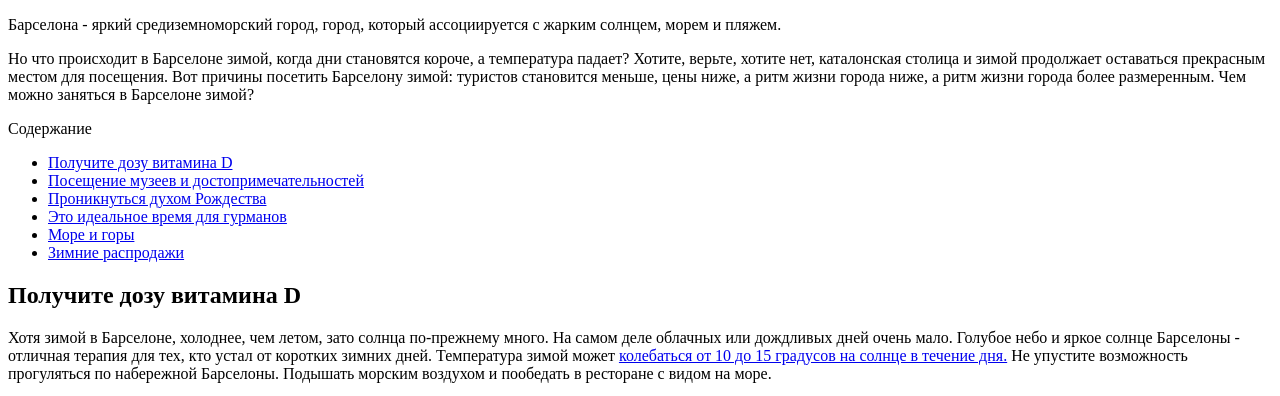
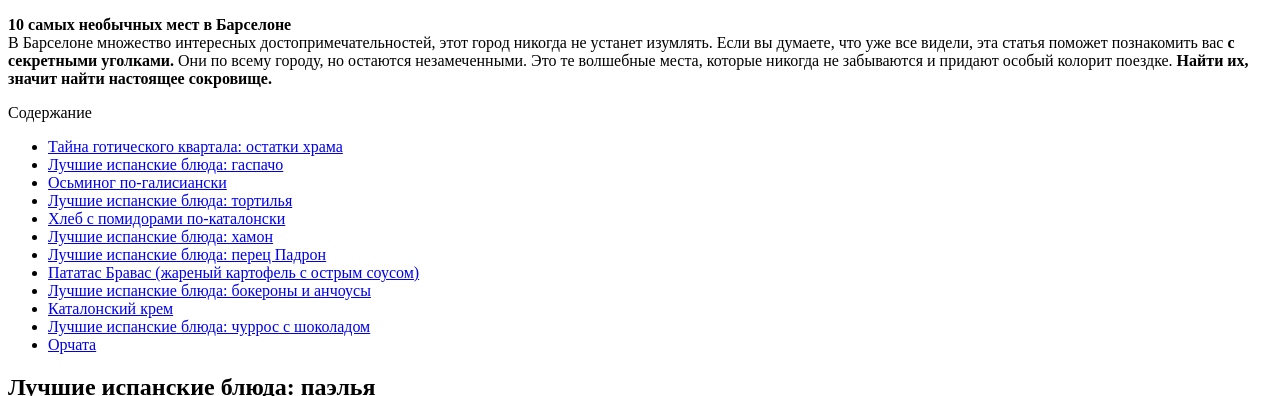
Before and after one commit to elonmax01/testcase, a Django app: template templates/posts.html in a window 1280 px wide. Shown: the top 396 px of the page. Run offline with Django 5.2, Linux system fonts and the light colour scheme; the template is opened without the code that fills it, so the values that code supplies are empty.

Commit message:
update on 01 Aug

```diff
--- a/templates/posts.html
+++ b/templates/posts.html
@@ -6,11 +6,9 @@
 </head>
 <body>
 <p>
-    Барселона - яркий средиземноморский город, город, который ассоциируется с жарким солнцем, морем и пляжем.
-</p>
-<p>
-    Но что происходит в Барселоне зимой, когда дни становятся короче, а температура падает? Хотите, верьте, хотите нет, каталонская столица и зимой продолжает оставаться прекрасным местом для посещения. Вот причины
-    посетить Барселону зимой: туристов становится меньше, цены ниже, а ритм жизни города ниже, а ритм жизни города более размеренным. Чем можно заняться в Барселоне зимой?
+    <b>10 самых необычных мест в Барселоне</b> <br>
+    В Барселоне множество интересных достопримечательностей, этот город никогда не устанет изумлять. Если вы думаете, что уже все видели, эта статья поможет познакомить вас <b>с секретными уголками.</b> Они по всему
+    городу, но остаются незамеченными. Это те волшебные места, которые никогда не забываются и придают особый колорит поездке. <b>Найти их, значит найти настоящее сокровище.</b>
 </p>
 <div id="toc_container" class="no_bullets">
     <p class="toc_title">
@@ -18,89 +16,166 @@
     </p>
     <ul class="toc_list">
         <li>
-            <a href="#i">Получите дозу витамина D</a>
+            <a href="#i">Тайна готического квартала: остатки храма </a>
         </li>
         <li>
-            <a href="#i-2">Посещение музеев и достопримечательностей</a>
+            <a href="#i-2">Лучшие испанские блюда: гаспачо</a>
         </li>
         <li>
-            <a href="#i-3">Проникнуться духом Рождества</a>
+            <a href="#i-3">Осьминог по-галисиански</a>
         </li>
         <li>
-            <a href="#i-4">Это идеальное время для гурманов</a>
+            <a href="#i-4">Лучшие испанские блюда: тортилья</a>
         </li>
         <li>
-            <a href="#i-5">Море и горы</a>
+            <a href="#i-5">Хлеб с помидорами по-каталонски</a>
         </li>
         <li>
-            <a href="#i-6">Зимние распродажи</a>
+            <a href="#i-6">Лучшие испанские блюда: хамон</a>
+        </li>
+        <li>
+            <a href="#i-7">Лучшие испанские блюда: перец Падрон</a>
+        </li>
+        <li>
+            <a href="#i-8">Пататас Бравас (жареный картофель с острым соусом)</a>
+        </li>
+        <li>
+            <a href="#i-9">Лучшие испанские блюда: бокероны и анчоусы</a>
+        </li>
+        <li>
+            <a href="#i-10">Каталонский крем</a>
+        </li>
+        <li>
+            <a href="#i-11">Лучшие испанские блюда: чуррос с шоколадом</a>
+        </li>
+        <li>
+            <a href="#i-12">Орчата</a>
         </li>
     </ul>
 </div>
 <h2>
-    <span id="i">Получите дозу витамина D</span>
+    <span id="i">Лучшие испанские блюда: паэлья</span>
 </h2>
 <p>
-    Хотя зимой в Барселоне, холоднее, чем летом, зато солнца по-прежнему много. На самом деле облачных или дождливых дней очень мало. Голубое небо и яркое солнце Барселоны - отличная терапия для тех, кто устал от
-    коротких зимних дней. Температура зимой может <a href="https://vbarcelone.org/blog/stati-ob-ispanii/pogoda-v-barselone-chast-1" target="_blank" rel="noopener">колебаться от 10 до 15 градусов на солнце в течение дня.</a> Не
-    упустите возможность прогуляться по набережной Барселоны. Подышать морским воздухом и пообедать в ресторане с видом на море.
+    <a href="https://vbarcelone.org/blog/stati-ob-ispanii/kak-gotovyat-paelyu" target="_blank" rel="noopener">Паэлья</a> - блюдо из риса. Родиной паэльи принято считать Валенсию. Классический вариант паэльи готовят с овощами и кроликом.
+    Однако, большей популярностью пользуется вариант <b>с морепродуктами</b>.
 </p>
 <p>
-    <img class="img-fluid" src="https://vbarcelone.org/blog/wp-content/uploads/2019/12/prichiny-posestit-Barselonu-zimoj-1536x1152.jpg" alt="Причины посетить Барселону зимой">
+    <img class="img-fluid" src="https://vbarcelone.org/blog/wp-content/uploads/2019/11/paelya-1536x1152.jpg" alt="Лучшие испанские блюда">
+</p>
+<p>
+    Это вкусное и сытное блюдо идеально подходит для воскресного обеда.
+</p>
+<p>
+    В Каталонии любят другой вариант с мелкой лапшой вместо риса. Это блюдо называется <b>фидегуа</b>. Его подают традиционным соусом алиоли.
 </p>
 <h2>
-    <span id="i-2">Посещение музеев и достопримечательностей</span>
+    <span id="i-2">Лучшие испанские блюда: гаспачо</span>
 </h2>
 <p>
-    Барселона может похвастаться великолепными музеями, галереями и выставочными площадками. Зима - прекрасное время для их посещения. В это время года туристический поток спадает, что дает вам возможность
-    насладиться спокойной атмосферой. Знаменитые достопримечательности можно посетить не бронируя билеты заранее и не нужно стоять в огромных очередях.
+    <b>Андалузский гаспачо</b> - это холодный суп из протёртых сырых овощей. Обычно едят летом, когда различные овощи в изобилии, этот суп является освежающими и несладким. Существует несколько разных версий, в
+    зависимости от региона Испании и добавляемых овощей. Например, есть <b>сальморехо</b>, который состоит из помидоров, хлеба, масла и чеснока. Суп <b>ахобланко</b> делают из хлеба, чеснока и измельченного миндаля. Все
+    стоит попробовать!
 </p>
 <p>
-    <img class="img-fluid" src="https://vbarcelone.org/blog/wp-content/uploads/2019/12/prichiny-posestit-Barselonu-zimoj-1536x1152.jpg" alt="Причины посетить Барселону зимой">
+    <img class="img-fluid" src="https://vbarcelone.org/blog/wp-content/uploads/2019/11/tomato-soup-2288056_1920-1024x630.jpg" alt="Лучшие испанские блюда">
 </p>
 <h2>
-    <span id="i-3">Проникнуться духом Рождества</span>
+    <span id="i-3">Осьминог по-галисиански</span>
 </h2>
 <p>
-    Рождество - прекрасное и волшебное время в Барселоне. Не упустите возможность погулять по разным районам города, чтобы увидеть все рождественские огни. <a href="https://vbarcelone.org/blog/stati-ob-ispanii/prazdniki-i-traditsii-v-katalonii-chast-1" target="_blank" rel="noopener">Вы можете посетить рождественский базар у собора Барселоны.</a>
+    Это блюдо происходит с северо-западного побережья Испании, где морепродуктов много. Это блюдо с нежным вареным осьминогом. Его подают разрезанным на кусочки, щедро заправляют оливковым маслом и сладкой паприкой.
 </p>
 <p>
-    Здесь вы увидите большую коллекцию каганеров (статуэтки какающего человека), а также дядюшек кагатио. Вы также можете полакомиться <a href="https://vbarcelone.org/blog/stati-ob-ispanii/rozhdestvenskie-gastronomicheskie-traditsii-ispanii" target="_blank" rel="noopener">великолепными рождественскими сладостями.</a>
+    <img class="img-fluid" src="https://vbarcelone.org/blog/wp-content/uploads/2019/11/seafood-2408849_1920-1024x683.jpg" alt="Лучшие испанские блюда">
+</p>
+<h2>
+    <span id="i-4">Лучшие испанские блюда: тортилья</span>
+</h2>
+<p>
+    Что отличает испанский омлет от французского? Картофель и лук! Тортилью де пататас медленно обжаривают на оливковом масле и добавляют разную начинку. Тортилья является одним из основных продуктов испанской кухни и
+    предметом гордости своих создателей.
 </p>
 <p>
-    <img class="img-fluid" src="https://vbarcelone.org/blog/wp-content/uploads/2019/12/rozhdestvenskij-rynok-v-Barselone-1536x1536.jpg" alt="">
+    <img class="img-fluid" src="https://vbarcelone.org/blog/wp-content/uploads/2019/11/food-1290636_1920-1024x687.jpg" alt="испанская кухня">
+</p>
+<h2>
+    <span id="i-5">Хлеб с помидорами по-каталонски</span>
+</h2>
+<p>
+    Хлеб с помидорами <b>(пан кон томате)</b> является одним из основных продуктов каталонской кухни. Его можно есть на завтрак, обед и ужин. Сначала поджаривают кусок хлеба. Потом его натирают помидорами и приправляют
+    солью и оливковым маслом. В деревенских ресторанах часто хлеб натирают еще и чесноком.
 </p>
 <p>
-    <img class="img-fluid" src="https://vbarcelone.org/blog/wp-content/uploads/2019/12/rozhdestvenskij-rynok-v-Barselone-1536x1536.jpg" alt="">
+    <img class="img-fluid" src="https://vbarcelone.org/blog/wp-content/uploads/2019/11/bread-3678086_1920-1024x666.jpg" alt="испанская кухня">
 </p>
 <h2>
-    <span id="i-4">Это идеальное время для гурманов</span>
+    <span id="i-6">Лучшие испанские блюда: хамон</span>
 </h2>
 <p>
-    <a href="https://vbarcelone.org/blog/stati-ob-ispanii/luchshie-ispanskie-blyuda" target="_blank" rel="noopener">Пробовать паэлью и морепродукты</a> можно круглый год. Однако настоящие сокровища - это сезонные овощи, которые есть только в холодные месяцы. Примерно в октябре и ноябре в овощных магазинах и на рынках
-    начинают продаваться лесные грибы. Самыми известными из которых являются ровеллоны. Вы также можете попробовать жареные каштаны и сладкий картофель, которые продаются в передвижных киосках.
+    Иберийская ветчина по праву может считаться символом Испании. На этом деликатесе выросли испанцы. Неудивительно, что фильм <b>"Хамон Хамон"</b> воспринимают как символ самой Испании.
 </p>
 <p>
-    Зимой проходит один из знаменитых гастрономических фестивалей - <a href="https://vbarcelone.org/blog/stati-ob-ispanii/katalonskaya-kalsotada" target="_blank" rel="noopener">кальсотс</a>.
+    <img class="img-fluid" src="https://vbarcelone.org/blog/wp-content/uploads/2019/11/bread-3678086_1920-1024x666.jpg" alt="Лучшие испанские блюда">
 </p>
 <h2>
-    <span id="i-5">Море и горы</span>
+    <span id="i-7">Лучшие испанские блюда: перец Падрон</span>
 </h2>
 <p>
-    Вода в Средиземном море зимой холодная, купальный сезон закрыт. Тем не менее вы сможете приятно провести время, прогуляться по пляжу в Барселоне зимой. Если вы направитесь на север к Пиренейским горам, вы также
-    сможете посетить великолепные горнолыжные курорты и покататься на лыжах. <a href="https://www.lamolina.cat/es/invierno/" target="_blank" rel="noopener">Ла Молина</a> - горнолыжный курорт, куда можно добраться на поезде из Барселоны.
+    Это испанское блюдо происходит из муниципалитета Падрон, Галисия. Именно там выращивают эти маленькие, зеленые перцы. Примечательно, что эти перчики растут только в этом регионе. На других землях они расти
+    отказываются или теряют свои уникальные вкусовые качества.
 </p>
 <p>
-    <img class="img-fluid" src="https://www.lamolina.cat/es/invierno/" alt="Причины посетить Барселону зимой">
+    Перчики обычно подают жаренными в масле и посыпают крупной солью.
+</p>
+<p>
+    <img class="img-fluid" src="https://vbarcelone.org/blog/wp-content/uploads/2019/11/Luchshie-ispanskie-blyuda-1536x864.jpg" alt="Лучшие испанские блюда">
 </p>
 <h2>
-    <span id="i-6">Зимние распродажи</span>
+    <span id="i-10">Пататас Бравас (жареный картофель с острым соусом)</span>
 </h2>
 <p>
-    Не откажите себе в удовольствии, <a href="https://vbarcelone.org/blog/stati-ob-ispanii/shhopping-v-barselone" target="_blank" rel="noopener">посетить барселонские магазины</a>.
+    Одна из самых любимых закусок-тапас - это типичное блюдо готовят по-разному. У каждого ресторана и бара есть свой собственный и единственно правильный рецепт соуса. Классический вариант - острый томатный соус или алиоли или смесь из них.
 </p>
 <p>
-    Зимние распродажи в Барселоне начинаются с 7 января и идут до 6 марта. На зинмих распродажах в Барселоне поскольку скидки могут даже составлять 70% от первоначальной цены!
+    <img class="img-fluid" src="https://vbarcelone.org/blog/wp-content/uploads/2019/11/ispanskaya-kuhnya.jpg" alt="испанская кухня">
+</p>
+<h3>
+    <span id="i-11">Лучшие испанские блюда: бокероны и анчоусы</span>
+</h3>
+<p>
+    В испанских ресторанах здесь так много рыбы и морепродуктов. Бокероны и анчоусами одна из любимых закусок. Их подают с заправкой из оливкового масла и уксуса. В Андалусии анчоусы часто подают жареными.
+</p>
+<p>
+    <img class="img-fluid" src="https://vbarcelone.org/blog/wp-content/uploads/2019/11/anchovies-241943_1920-1024x680.jpg" alt="испанская кухня">
+</p>
+<h2>
+    <span id="i-12">Каталонский крем</span>
+</h2>
+<p>
+    Каталонская версия крем-брюле существует с 14-го века. <b>Каталонский крем</b> - из заварного крема с хрустящей карамельной корочкой - идеальный финал для любой испанской трапезы.
+</p>
+<p>
+    <img class="img-fluid" src="https://vbarcelone.org/blog/wp-content/uploads/2019/11/cream-4183410_1920-1024x683.jpg" alt="Лучшие испанские блюда">
+</p>
+<h2>
+    <span id="i-13">Лучшие испанские блюда: чуррос с шоколадом</span>
+</h2>
+<p>
+    Чуррос - еще один типичный десертов Испании. Эти хрустящие трубочки, обычно едят на завтрак с кофе или горячим шоколадом.
+</p>
+<p>
+    <img class="img-fluid" src="https://vbarcelone.org/blog/wp-content/uploads/2019/11/churros-2188871_1920-1024x683.jpg" alt="Лучшие испанские блюда">
+</p>
+<h2>
+    <span id="i-14">Орчата</span>
+</h2>
+<p>
+    <img class="img-fluid" src="https://vbarcelone.org/blog/wp-content/uploads/2019/11/horchata-3397561_1920-1024x683.jpg" alt="испанская кухня">
+</p>
+<p>
+    <a href="https://vbarcelone.org/blog/stati-ob-ispanii/populyarnye-ispanskie-napitki" target="_blank" rel="noopener">Орчата</a> - классический напиток, который обычно употребляют летом. Родом он из Валенсии. Орчату
+    изготавливают ее из земляных орехов. Этот напиток подойдет в качестве альтернативы молочным напиткам для тех, кто не переносит лактозу.
 </p>
 </body>
 </html>
```
Also changed, not shown: db.sqlite3, media/media/526d1dda-5917-47c2-8a60-407d7ec9ad29-1140x600.jpg (added), media/media/frog-897420_1920-1024x716.jpg (added), media/media/wine-1661211_1920-1024x678.jpg (added), media/media/zima-v-Barselone-1140x600.jpg (added).
